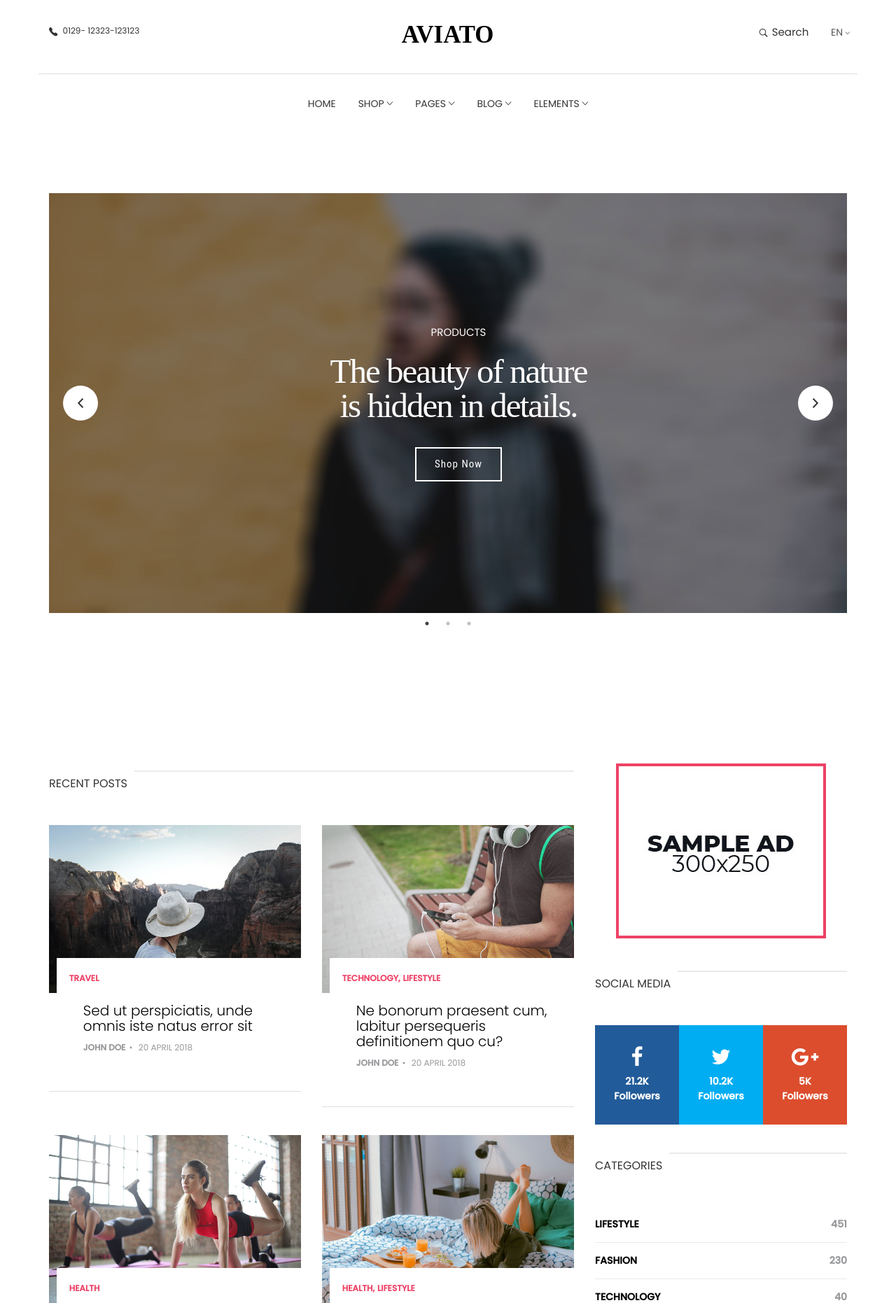
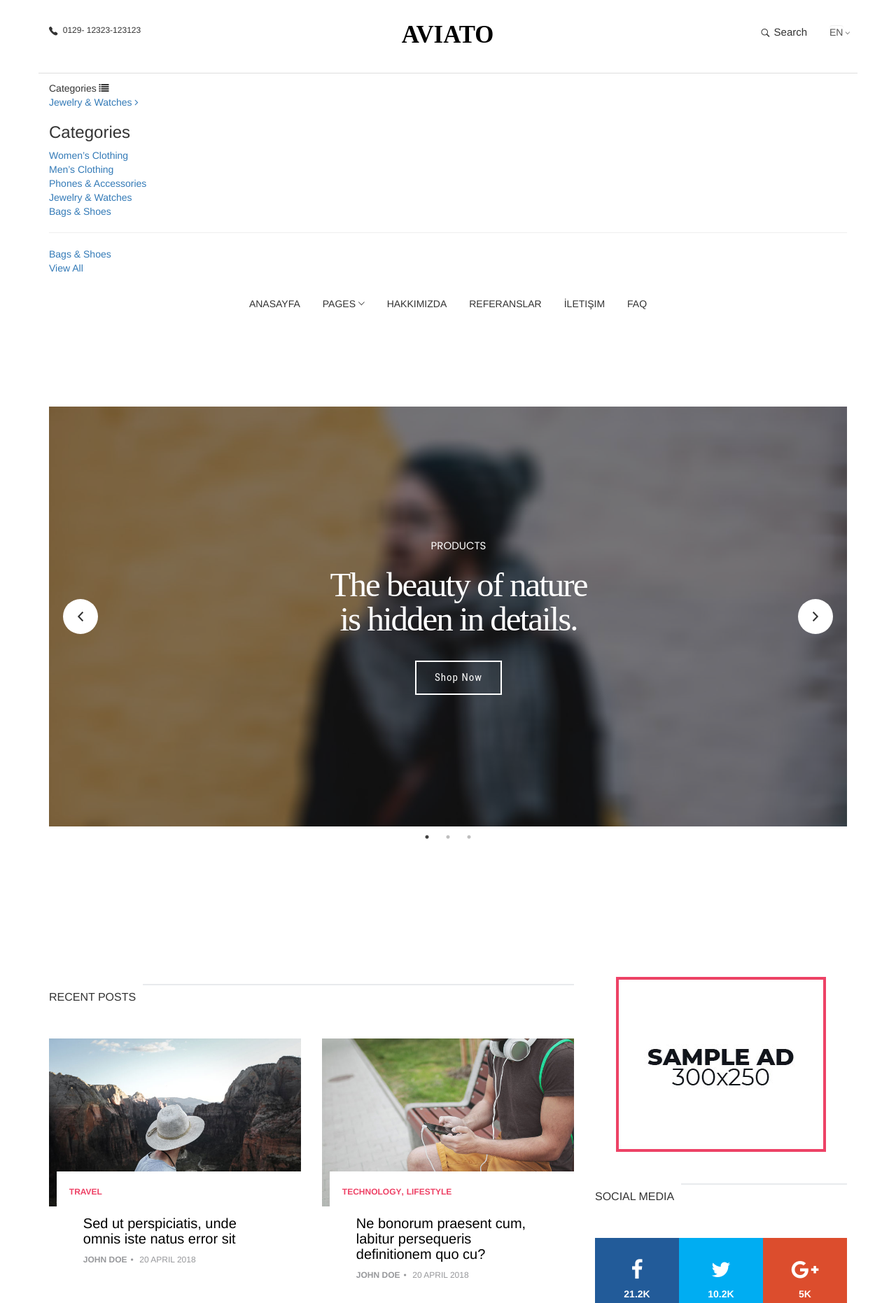
Before and after one commit to Mustafaunsall/Python-Django-Blog, a Django app: page / in a window 1280 px wide. Shown: the top 1862 px of the page at 70% size. Run offline with Django 3.2, Linux system fonts and the light colour scheme; data comes from the database, SQL or seed files in the repository; both versions use the stored data as it was after the commit; some libraries are stand-ins or nearby versions; some web fonts are replaced.

Commit message:
hakkımızda sayfası oluşturuldu

```diff
--- a/blogd/urls.py
+++ b/blogd/urls.py
@@ -18,8 +18,11 @@
 from django.contrib import admin
 from django.urls import path, include
 
+from home import views
+
 urlpatterns = [
     path('blog/', include('blog.urls')), #blog app urli tanıt
+    path('hakkimizda', views.hakkimizda, name='hakkimizda'),
     path('', include('home.urls')), #home app urli tanıt
     path('home/', include('home.urls')), #home app urli tanıt
     path('admin/', admin.site.urls),
--- a/home/models.py
+++ b/home/models.py
@@ -1,5 +1,5 @@
 from django.db import models
-
+from ckeditor_uploader.fields import  RichTextUploadingField
 # Create your models here.
 
 
@@ -25,9 +25,9 @@
     facebook = models.CharField(blank=True,max_length=100)
     instagram = models.CharField(blank=True,max_length=100)
     twitter = models.CharField(blank=True,max_length=100)
-    aboutus = models.TextField(blank=True)
-    contact = models.TextField(blank=True)
-    references = models.TextField(blank=True)
+    aboutus = RichTextUploadingField(blank=True)
+    contact = RichTextUploadingField(blank=True)
+    references = RichTextUploadingField(blank=True)
     status = models.CharField(max_length=10,choices= STATUS)
     create_at = models.DateTimeField(auto_now_add=True)
     update_at = models.DateTimeField(auto_now=True)
--- a/home/templates/footer.html
+++ b/home/templates/footer.html
@@ -90,12 +90,14 @@
     <!-- /container -->
 </footer>
 
+
+
 <!-- /FOOTER -->
 <!-- jQuery Plugins -->
-<script src="{% static 'js/jquery.min.'%}"></script>
-<script src="{% static 'js/bootstrap.min.'%}"></script>
-<script src="{% static 'js/jquery.stellar.min.'%}"></script>
-<script src="{% static 'js/main.'%}"></script>
+<script src="{% static 'js/jquery.min.js'%}"></script>
+<script src="{% static 'js/bootstrap.min.js'%}"></script>
+<script src="{% static 'js/jquery.stellar.min.js'%}"></script>
+<script src="{% static 'js/main.js'%}"></script>
 
 
 
@@ -124,3 +126,16 @@
 
 <!-- Main Js File -->
 <script src="{% static 'js/script.js'%}"></script>
+
+
+
+
+<!-- Category -->
+<!-- jQuery Plugins -->
+
+<script src="{% static 'js1/jquery.min.js'%}"></script>
+<script src="{% static 'js1/bootstrap.min.js'%}"></script>
+<script src="{% static 'js1/slick.min.js'%}"></script>
+<script src="{% static 'js1/nouislider.min.js'%}"></script>
+<script src="{% static 'js1/jquery.zoom.min.js'%}"></script>
+<script src="{% static 'js1/main.js'%}"></script>
--- a/home/templates/homebase.html
+++ b/home/templates/homebase.html
@@ -35,7 +35,7 @@
 
 
 
-    <!-- Slider-->
+    <!-- Slider------------------------------------- -->
 
     <!-- Favicon -->
     <link rel="shortcut icon" type="image/x-icon" href="{% static 'img/favicon.png'%}" />
@@ -55,6 +55,27 @@
     <link rel="stylesheet" href="{% static 'css/style1.css'%}">
     <!-- /Slider-->
 
+    <!--   category------------------------------- -->
+    <!-- Google font -->
+    <link href="https://fonts.googleapis.com/css?family=Hind:400,700" rel="stylesheet">
+
+    <!-- Bootstrap -->
+    <link type="text/css" rel="stylesheet" href="{% static 'css1/bootstrap.min.css'%}" />
+
+    <!-- Slick -->
+    <link type="text/css" rel="stylesheet" href="{% static 'css1/slick.css'%}" />
+    <link type="text/css" rel="stylesheet" href="{% static 'css1/slick-theme.css'%}" />
+
+    <!-- nouislider -->
+    <link type="text/css" rel="stylesheet" href="{% static 'css1/nouislider.min.css'%}" />
+
+    <!-- Font Awesome Icon -->
+    <link rel="stylesheet" href="{% static 'css1/font-awesome.min.css'%}">
+
+    <!-- Custom stlylesheet -->
+    <link type="text/css" rel="stylesheet" href="{% static 'css1/style.css'%}" />
+    <!-- /Category -->
+
     {% block head %} {% endblock %}
 </head>
 <body>
--- a/home/templates/sidebar.html
+++ b/home/templates/sidebar.html
@@ -13,59 +13,63 @@
                     <span class="icon-bar"></span>
                 </button>
 
+
             </div><!-- / .navbar-header -->
+            <div id="responsive-nav">
+                <!-- category nav -->
+                <div class="category-nav show-on-click">
+                    <span class="category-header">Categories <i class="fa fa-list"></i></span>
 
-            <!-- Navbar Links -->
+                    <ul class="category-list">
+
+                        <li class="dropdown side-dropdown">
+                            <a class="dropdown-toggle" data-toggle="dropdown" aria-expanded="true">Jewelry
+                                & Watches <i class="fa fa-angle-right"></i></a>
+                            <div class="custom-menu">
+                                <div class="row">
+
+
+                                    <div class="col-md-12">
+                                        <ul class="list-links">
+                                            <li>
+                                                <h3 class="list-links-title">Categories</h3></li>
+                                            <li><a href="#">Women’s Clothing</a></li>
+                                            <li><a href="#">Men’s Clothing</a></li>
+                                            <li><a href="#">Phones & Accessories</a></li>
+                                            <li><a href="#">Jewelry & Watches</a></li>
+                                            <li><a href="#">Bags & Shoes</a></li>
+                                        </ul>
+                                        <hr>
+
+                                    </div>
+                                </div>
+                            </div>
+                        </li>
+                        <li><a href="#">Bags & Shoes</a></li>
+                        <li><a href="#">View All</a></li>
+                    </ul>
+                </div>
+                <!-- /category nav -->
+            </div>
+
+            <!-- Navbar Links----------------------------------------------- -->
             <div id="navbar" class="navbar-collapse collapse text-center">
+
+
                 <ul class="nav navbar-nav">
+
 
                     <!-- Home -->
                     <li class="dropdown ">
-                        <a href="index.html">Home</a>
+                        <a href="/">Anasayfa</a>
                     </li><!-- / Home -->
 
-
-                    <!-- Elements -->
-                    <li class="dropdown dropdown-slide">
-                        <a href="#!" class="dropdown-toggle" data-toggle="dropdown" data-hover="dropdown" data-delay="350"
-                           role="button" aria-haspopup="true" aria-expanded="false">Shop <span
-                                class="tf-ion-ios-arrow-down"></span></a>
-                        <div class="dropdown-menu">
-                            <div class="row">
-
-                                <!-- Basic -->
-                                <div class="col-lg-6 col-md-6 mb-sm-3">
-                                    <ul>
-                                        <li class="dropdown-header">Pages</li>
-                                        <li role="separator" class="divider"></li>
-                                        <li><a href="shop.html">Shop</a></li>
-                                        <li><a href="checkout.html">Checkout</a></li>
-                                        <li><a href="cart.html">Cart</a></li>
-                                        <li><a href="pricing.html">Pricing</a></li>
-                                        <li><a href="confirmation.html">Confirmation</a></li>
-
-                                    </ul>
-                                </div>
-
-                                <!-- Layout -->
-                                <div class="col-lg-6 col-md-6 mb-sm-3">
-                                    <ul>
-                                        <li class="dropdown-header">Layout</li>
-                                        <li role="separator" class="divider"></li>
-                                        <li><a href="product-single.html">Product Details</a></li>
-                                        <li><a href="shop-sidebar.html">Shop With Sidebar</a></li>
-
-                                    </ul>
-                                </div>
-
-                            </div><!-- / .row -->
-                        </div><!-- / .dropdown-menu -->
-                    </li><!-- / Elements -->
 
 
                     <!-- Pages -->
                     <li class="dropdown full-width dropdown-slide">
-                        <a href="#!" class="dropdown-toggle" data-toggle="dropdown" data-hover="dropdown" data-delay="350"
+                        <a href="#!" class="dropdown-toggle" data-toggle="dropdown" data-hover="dropdown"
+                           data-delay="350"
                            role="button" aria-haspopup="true" aria-expanded="false">Pages <span
                                 class="tf-ion-ios-arrow-down"></span></a>
                         <div class="dropdown-menu">
@@ -110,7 +114,9 @@
                                 <!-- Mega Menu -->
                                 <div class="col-sm-3 col-xs-12">
                                     <a href="shop.html">
-                                        <img class="img-responsive" src="{% static 'img/slider/header-img.jpg'%}" alt="menu image" />
+                                        <img class="img-responsive"
+                                             src="{% static 'img/slider/header-img.jpg' %}"
+                                             alt="menu image"/>
                                     </a>
                                 </div>
                             </div><!-- / .row -->
@@ -119,32 +125,24 @@
 
 
 
-                    <!-- Blog -->
-                    <li class="dropdown dropdown-slide">
-                        <a href="#!" class="dropdown-toggle" data-toggle="dropdown" data-hover="dropdown" data-delay="350"
-                           role="button" aria-haspopup="true" aria-expanded="false">Blog <span
-                                class="tf-ion-ios-arrow-down"></span></a>
-                        <ul class="dropdown-menu">
-                            <li><a href="blog-left-sidebar.html">Blog Left Sidebar</a></li>
-                            <li><a href="blog-right-sidebar.html">Blog Right Sidebar</a></li>
-                            <li><a href="blog-full-width.html">Blog Full Width</a></li>
-                            <li><a href="blog-grid.html">Blog 2 Columns</a></li>
-                            <li><a href="blog-single.html">Blog Single</a></li>
-                        </ul>
-                    </li><!-- / Blog -->
+                    <!-- Aboutus -->
+                    <li class="dropdown ">
+                        <a href="/hakkimizda">Hakkımızda</a>
+                    </li><!-- / Aboutus -->
+                    <!-- Refrences -->
+                    <li class="dropdown ">
+                        <a href="/referanslar">Referanslar</a>
+                    </li><!-- / Refrences -->
+                    <!-- Contact -->
+                    <li class="dropdown ">
+                        <a href="/iletişim">İletişim</a>
+                    </li><!-- / Contact -->
+                    <!-- Contact -->
+                    <li class="dropdown ">
+                        <a href="/iletişim">Faq</a>
+                    </li><!-- / Contact -->
+                </ul><!-- / .nav .navbar-nav -->
 
-                    <!-- Shop -->
-                    <li class="dropdown dropdown-slide">
-                        <a href="#!" class="dropdown-toggle" data-toggle="dropdown" data-hover="dropdown" data-delay="350"
-                           role="button" aria-haspopup="true" aria-expanded="false">Elements <span
-                                class="tf-ion-ios-arrow-down"></span></a>
-                        <ul class="dropdown-menu">
-                            <li><a href="typography.html">Typography</a></li>
-                            <li><a href="buttons.html">Buttons</a></li>
-                            <li><a href="alerts.html">Alerts</a></li>
-                        </ul>
-                    </li><!-- / Blog -->
-                </ul><!-- / .nav .navbar-nav -->
 
             </div>
             <!--/.navbar-collapse -->
--- a/home/views.py
+++ b/home/views.py
@@ -8,5 +8,11 @@
 def index(request):
     settings = Settings.objects.get(pk=1)
 
-    context = {'settings': settings}
+    context = {'settings': settings,'page':'home'}
     return render(request, 'index.html', context)
+
+def hakkimizda(request):
+    settings = Settings.objects.get(pk=1)
+
+    context = {'settings': settings,'page':'hakkimizda'}
+    return render(request, 'hakkimizda.html', context)
```
Also changed, not shown: db.sqlite3.
